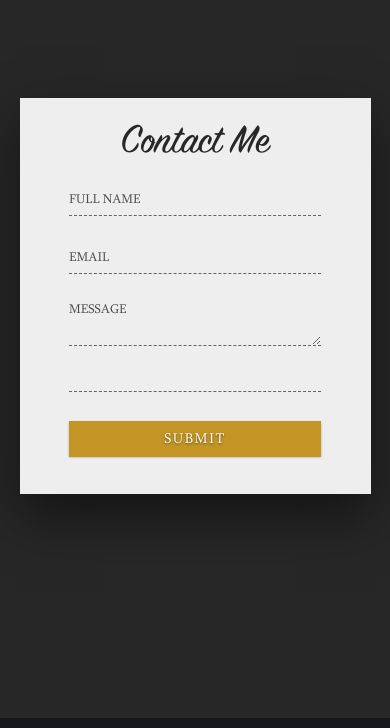
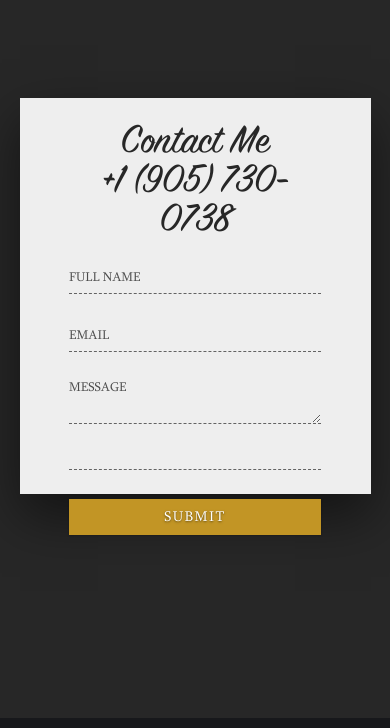
Before and after one commit to MAussem/Angelika-HTML-CSS-JAVA, a plain HTML site: page index.html in a window 390 px wide. Shown: the part 3400-4128 px from the top of the page. Drawn offline with nearby package versions, Linux system fonts and the light colour scheme.

Commit message:
added phone number to contact form

```diff
--- a/index.html
+++ b/index.html
@@ -212,7 +212,8 @@
             <div class="contact-wrapper">
                 <div class="contact-left"></div>
                 <div class="contact-right">
-                    <h1 class="contact-heading">Contact Me</h1>
+                    <h1 class="contact-heading">Contact Me <br /> +1 (905) 730-0738</h1>
+
                     <form action="POST" data-netlify="true">
                         <div class="input-group">
                             <input type="text" name="name" id="name" class="field" />
```
